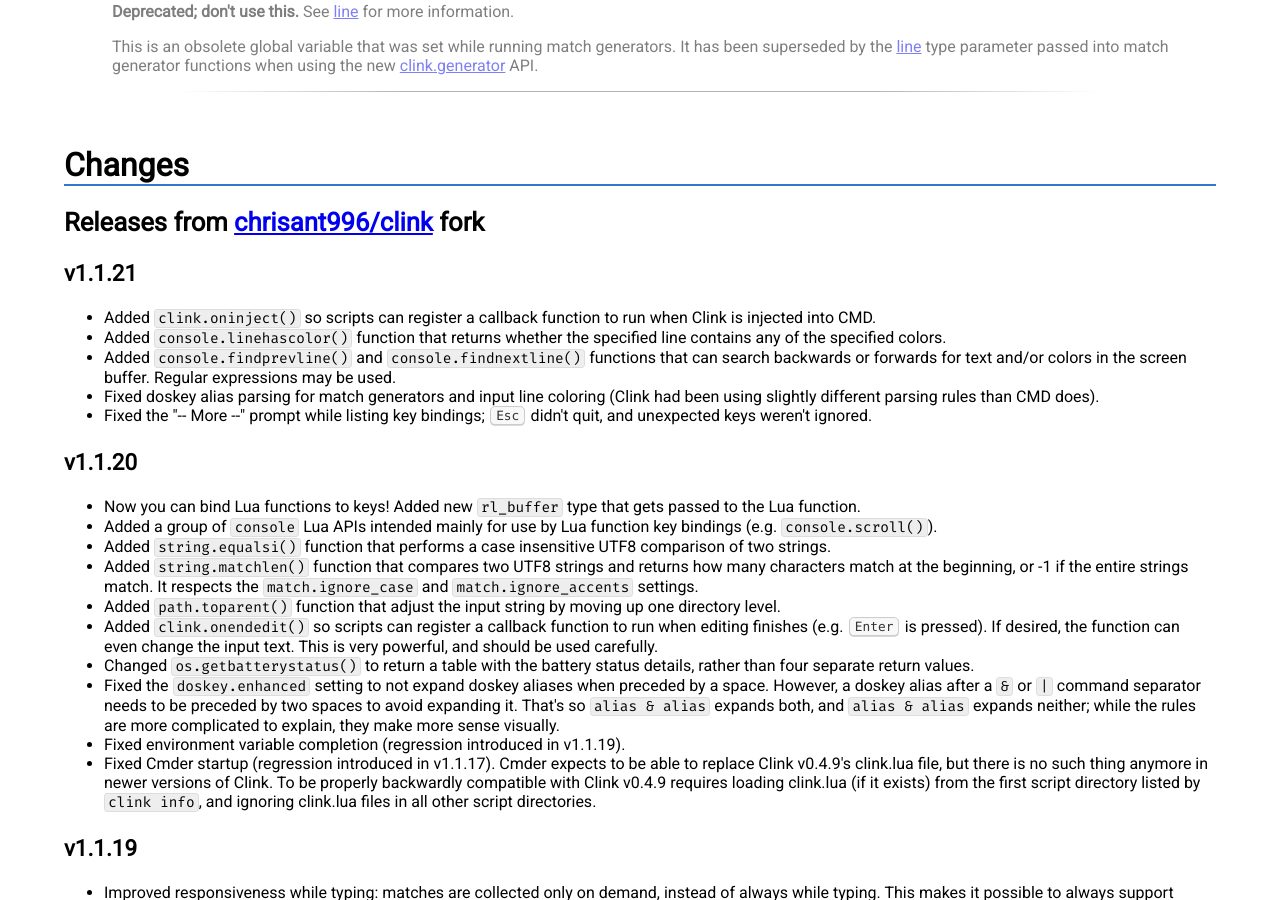
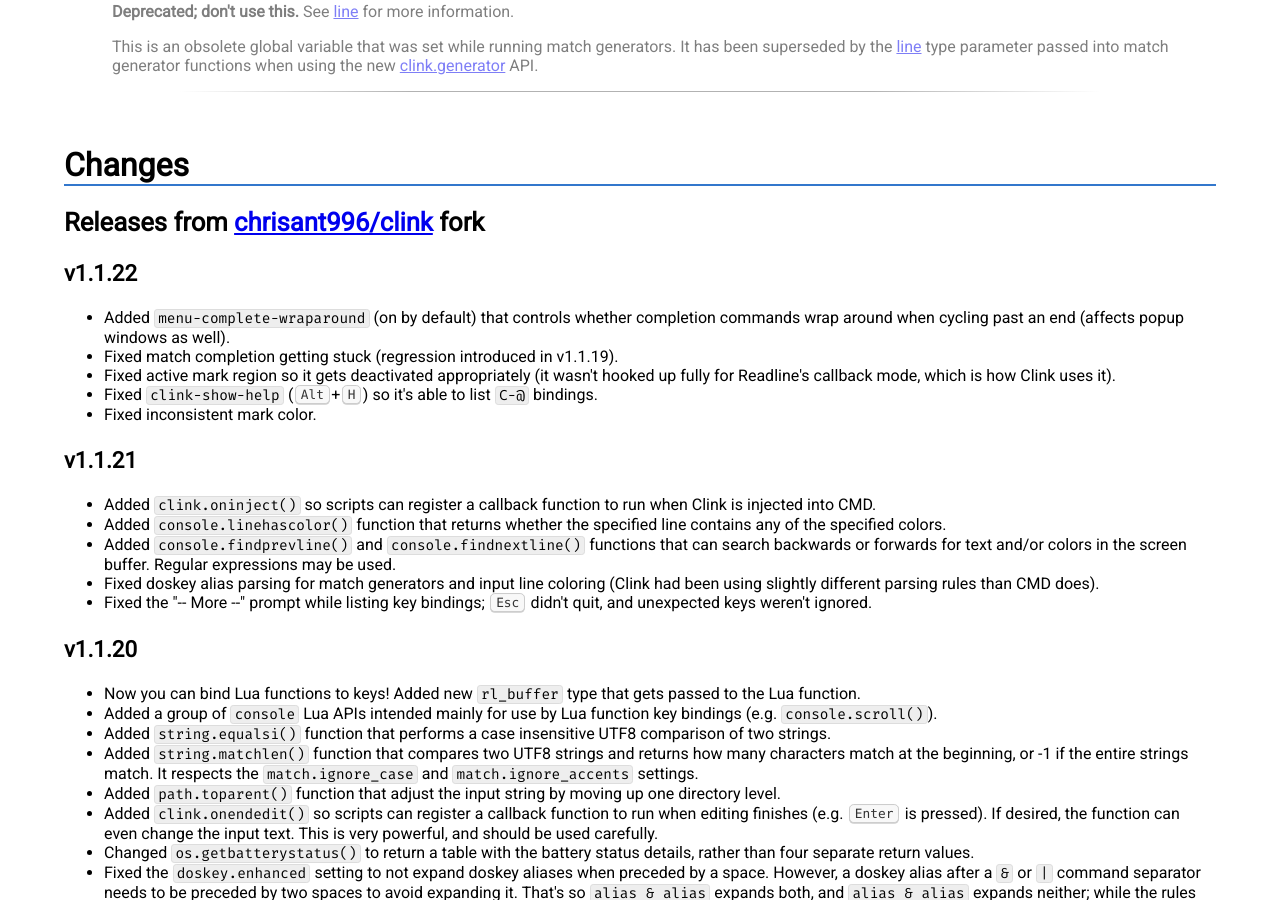
Before and after one commit to chrisant996/clink, a Jekyll site: the page clink.html, which Jekyll copies as it is, in a window 1280 px wide and 900 px high, scrolled down 40559 px. Built offline with Jekyll 4.4.1, drawn with Linux system fonts in a browser that asks for light colours; some web fonts are replaced; some of the changed text lies outside the part shown.

Commit message:
Update for v1.1.22

```diff
--- a/_config.yml
+++ b/_config.yml
@@ -1,5 +1,5 @@
 theme: jekyll-theme-cayman
 title: Clink
 github:
-  version: v1.1.21
-  download_url: https://github.com/chrisant996/clink/releases/download/v1.1.21/clink.1.1.21.2844e2.zip
+  version: v1.1.22
+  download_url: https://github.com/chrisant996/clink/releases/download/v1.1.22/clink.1.1.22.808f0d.zip
--- a/clink.html
+++ b/clink.html
@@ -3,7 +3,7 @@
 
 <!-- ----------------------------------------------------- -->
 <head>
-<title>Clink v1.1.21</title>
+<title>Clink v1.1.22</title>
 <style>
 @import url('https://fonts.googleapis.com/css2?family=Rambla:wght@400;700&family=Roboto&family=Fira+Mono&display=swap');
 html {
@@ -409,7 +409,7 @@
         </td>
         <td style="text-align:right">
             <div id="header">
-                <div id="title">Clink v1.1.21</div>
+                <div id="title">Clink v1.1.22</div>
                 <div id="url">
                     <a href="http://github.com/chrisant996/clink">
                         http://github.com/chrisant996/clink
@@ -2285,6 +2285,14 @@
         <div class="section" id="changes">
 <h1 id="changes">Changes</h1>
 <h2 id="releases-from-chrisant996clink-fork">Releases from <a href="https://github.com/chrisant996/clink">chrisant996/clink</a> fork</h2>
+<h3 id="v1122">v1.1.22</h3>
+<ul>
+<li>Added <code>menu-complete-wraparound</code> (on by default) that controls whether completion commands wrap around when cycling past an end (affects popup windows as well).</li>
+<li>Fixed match completion getting stuck (regression introduced in v1.1.19).</li>
+<li>Fixed active mark region so it gets deactivated appropriately (it wasn&#39;t hooked up fully for Readline&#39;s callback mode, which is how Clink uses it).</li>
+<li>Fixed <code>clink-show-help</code> (<kbd>Alt</kbd>+<kbd>H</kbd>) so it&#39;s able to list <code>C-@</code> bindings.</li>
+<li>Fixed inconsistent mark color.</li>
+</ul>
 <h3 id="v1121">v1.1.21</h3>
 <ul>
 <li>Added <code>clink.oninject()</code> so scripts can register a callback function to run when Clink is injected into CMD.</li>
```
